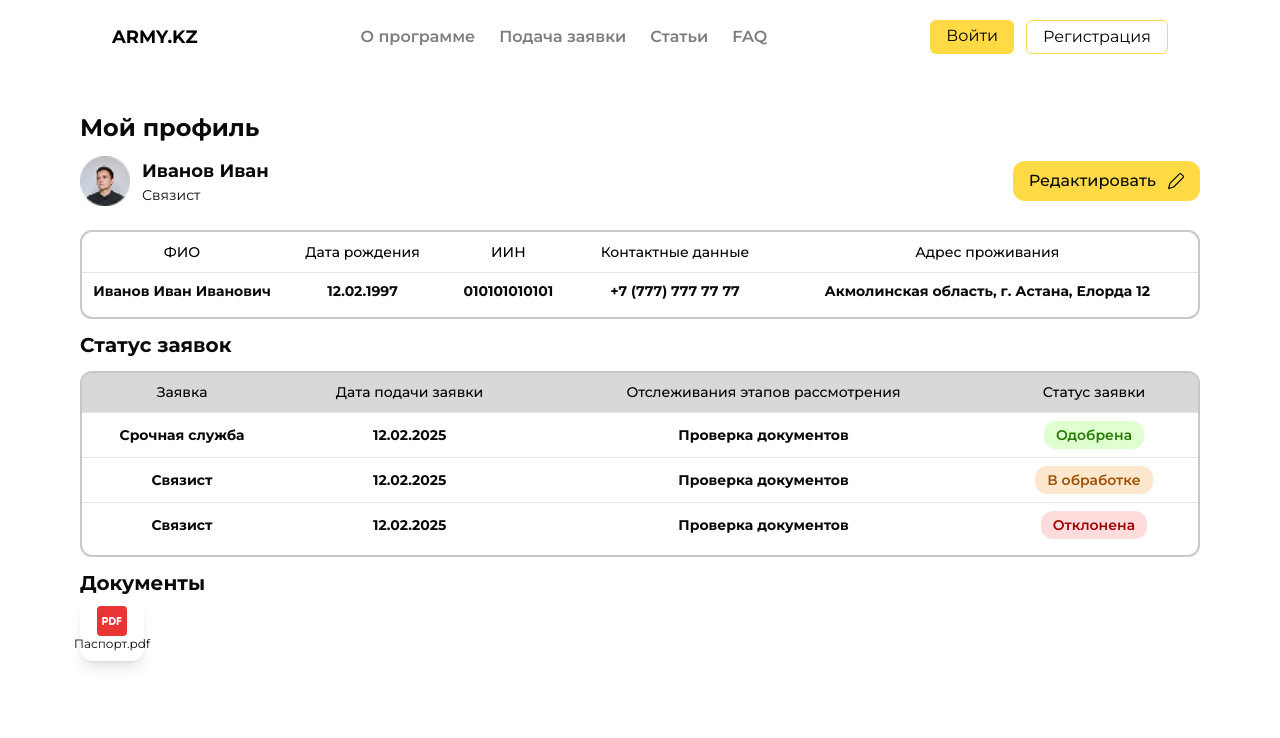
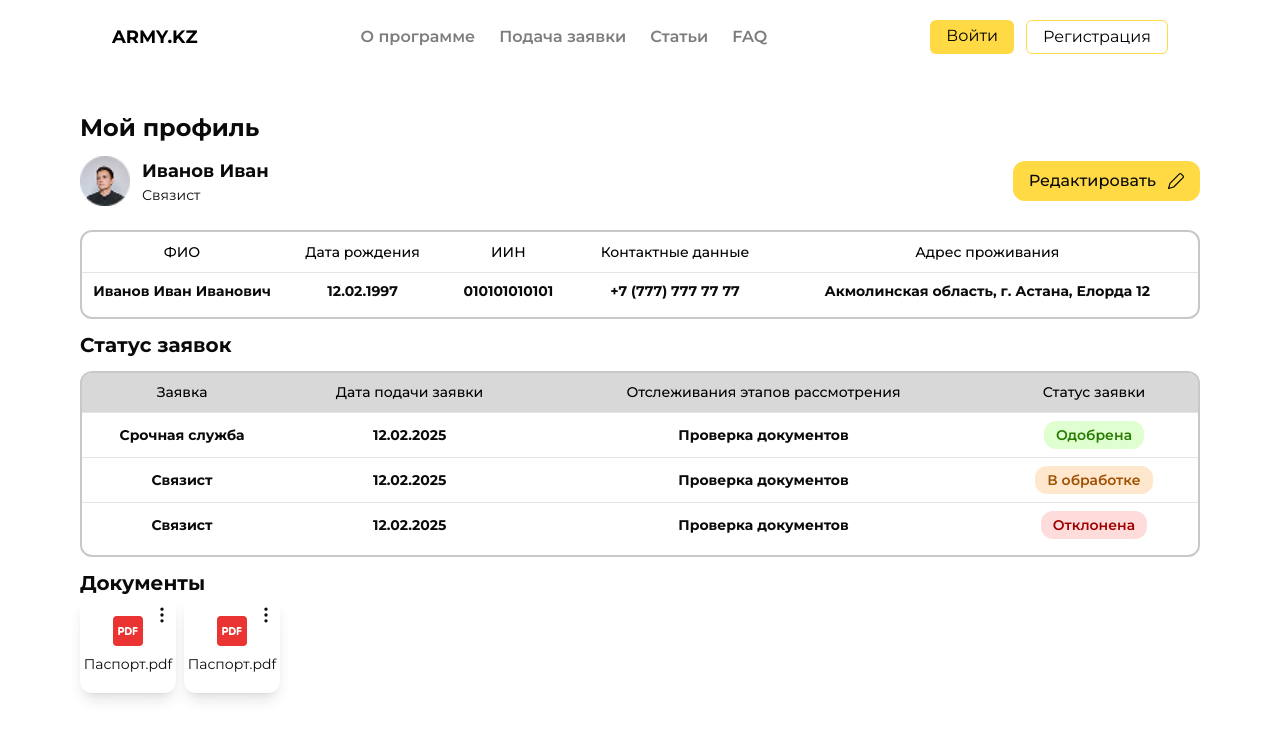
Before and after one commit to d1maash/kz-army, a Next.js app: page /profile in a window 1280 px wide. Shown: the top 738 px of the page. Built offline with nearby package versions, Linux system fonts and the light colour scheme.

Commit message:
finished profile page design

```diff
--- a/src/app/profile/page.tsx
+++ b/src/app/profile/page.tsx
@@ -8,6 +8,7 @@ import {
   } from "@/components/ui/table"
 import Navbar from "@/components/Navbar"
 import Image from "next/image"
+import { EllipsisVertical } from 'lucide-react';
 import { testData } from "../admin/application/testData"
 
 const ProfilePage = () => {
@@ -107,14 +108,25 @@ const ProfilePage = () => {
             {/* DOCUMENTS */}
             <h3 className="mt-3 font-bold text-xl">Документы</h3>
             <div className="flex items-center gap-2">
-                <div className="relative flex flex-col items-center justify-center bg-white rounded-xl size-16 shadow-lg">
+                <div className="relative flex flex-col items-center justify-center gap-2 bg-white rounded-xl size-24 shadow-lg">
+                    <EllipsisVertical className="size-5 absolute top-2 right-1"/>
                     <Image
                         src="/icons/file-pdf.svg"
                         alt="pdf"
                         width={30}
                         height={30}
                     />
-                    <p className="text-xs">Паспорт.pdf</p>
+                    <p className="text-sm">Паспорт.pdf</p>
+                </div>
+                <div className="relative flex flex-col items-center justify-center gap-2 bg-white rounded-xl size-24 shadow-lg">
+                    <EllipsisVertical className="size-5 absolute top-2 right-1"/>
+                    <Image
+                        src="/icons/file-pdf.svg"
+                        alt="pdf"
+                        width={30}
+                        height={30}
+                    />
+                    <p className="text-sm">Паспорт.pdf</p>
                 </div>
             </div>
 
```
